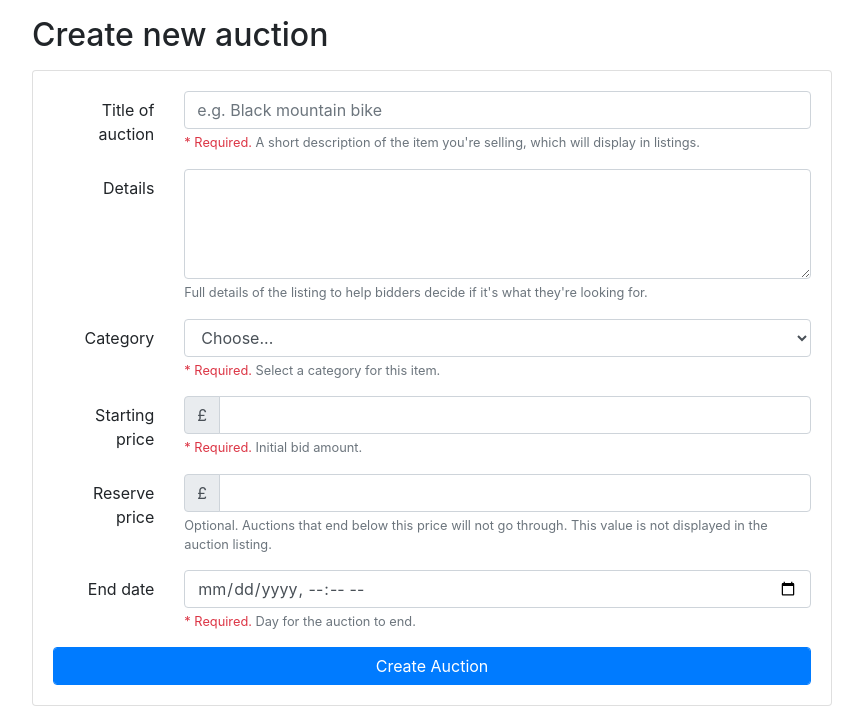
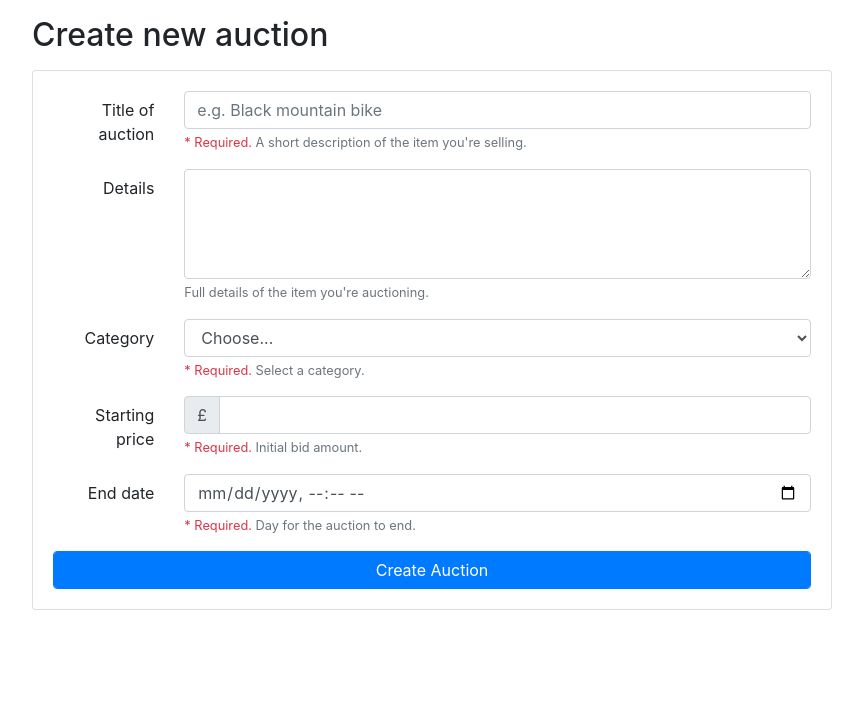
Before and after one commit to Woresy/auction, a PHP site: page /create_auction.php in a window 1280 px wide. Shown: the part 114-830 px from the top of the page, without its empty margins (208-1071 px from the left). After the commit the page ends 724 px from the top, so only its background shows below. Run offline with PHP 8.4, Linux system fonts and the light colour scheme.

Commit message:
change in create_auction

```diff
--- a/create_auction.php
+++ b/create_auction.php
@@ -1,94 +1,83 @@
 <?php include_once("header.php")?>
-
-<?php
-/* (Uncomment this block to redirect people without selling privileges away from this page)
-  // If user is not logged in or not a seller, they should not be able to
-  // use this page.
-  if (!isset($_SESSION['account_type']) || $_SESSION['account_type'] != 'seller') {
-    header('Location: browse.php');
-  }
-*/
-?>
-
 <div class="container">
 
-<!-- Create auction form -->
 <div style="max-width: 800px; margin: 10px auto">
   <h2 class="my-3">Create new auction</h2>
   <div class="card">
     <div class="card-body">
-      <!-- Note: This form does not do any dynamic / client-side /
-      JavaScript-based validation of data. It only performs checking after
-      the form has been submitted, and only allows users to try once. You
-      can make this fancier using JavaScript to alert users of invalid data
-      before they try to send it, but that kind of functionality should be
-      extremely low-priority / only done after all database functions are
-      complete. -->
+
       <form method="post" action="create_auction_result.php">
+
+        <!-- Title -->
         <div class="form-group row">
           <label for="auctionTitle" class="col-sm-2 col-form-label text-right">Title of auction</label>
           <div class="col-sm-10">
-            <input type="text" class="form-control" id="auctionTitle" placeholder="e.g. Black mountain bike">
-            <small id="titleHelp" class="form-text text-muted"><span class="text-danger">* Required.</span> A short description of the item you're selling, which will display in listings.</small>
+            <input type="text" class="form-control" id="auctionTitle" name="title" placeholder="e.g. Black mountain bike">
+            <small class="form-text text-muted">
+              <span class="text-danger">* Required.</span> A short description of the item you're selling.
+            </small>
           </div>
         </div>
+
+        <!-- Details -->
         <div class="form-group row">
           <label for="auctionDetails" class="col-sm-2 col-form-label text-right">Details</label>
           <div class="col-sm-10">
-            <textarea class="form-control" id="auctionDetails" rows="4"></textarea>
-            <small id="detailsHelp" class="form-text text-muted">Full details of the listing to help bidders decide if it's what they're looking for.</small>
+            <textarea class="form-control" id="auctionDetails" name="description" rows="4"></textarea>
+            <small class="form-text text-muted">Full details of the item you're auctioning.</small>
           </div>
         </div>
+
+        <!-- Category -->
         <div class="form-group row">
           <label for="auctionCategory" class="col-sm-2 col-form-label text-right">Category</label>
           <div class="col-sm-10">
-            <select class="form-control" id="auctionCategory">
-              <option selected>Choose...</option>
+            <select class="form-control" id="auctionCategory" name="category">
+              <option value="">Choose...</option>
               <option value="fill">Fill me in</option>
               <option value="with">with options</option>
               <option value="populated">populated from a database?</option>
             </select>
-            <small id="categoryHelp" class="form-text text-muted"><span class="text-danger">* Required.</span> Select a category for this item.</small>
+            <small class="form-text text-muted">
+              <span class="text-danger">* Required.</span> Select a category.
+            </small>
           </div>
         </div>
+
+        <!-- Starting price -->
         <div class="form-group row">
           <label for="auctionStartPrice" class="col-sm-2 col-form-label text-right">Starting price</label>
-          <div class="col-sm-10">
-	        <div class="input-group">
-              <div class="input-group-prepend">
-                <span class="input-group-text">£</span>
-              </div>
-              <input type="number" class="form-control" id="auctionStartPrice">
-            </div>
-            <small id="startBidHelp" class="form-text text-muted"><span class="text-danger">* Required.</span> Initial bid amount.</small>
-          </div>
-        </div>
-        <div class="form-group row">
-          <label for="auctionReservePrice" class="col-sm-2 col-form-label text-right">Reserve price</label>
           <div class="col-sm-10">
             <div class="input-group">
               <div class="input-group-prepend">
                 <span class="input-group-text">£</span>
               </div>
-              <input type="number" class="form-control" id="auctionReservePrice">
+              <input type="number" class="form-control" id="auctionStartPrice" name="startprice">
             </div>
-            <small id="reservePriceHelp" class="form-text text-muted">Optional. Auctions that end below this price will not go through. This value is not displayed in the auction listing.</small>
+            <small class="form-text text-muted">
+              <span class="text-danger">* Required.</span> Initial bid amount.
+            </small>
           </div>
         </div>
+
+        <!-- End date -->
         <div class="form-group row">
           <label for="auctionEndDate" class="col-sm-2 col-form-label text-right">End date</label>
           <div class="col-sm-10">
-            <input type="datetime-local" class="form-control" id="auctionEndDate">
-            <small id="endDateHelp" class="form-text text-muted"><span class="text-danger">* Required.</span> Day for the auction to end.</small>
+            <input type="datetime-local" class="form-control" id="auctionEndDate" name="enddate">
+            <small class="form-text text-muted">
+              <span class="text-danger">* Required.</span> Day for the auction to end.
+            </small>
           </div>
         </div>
+
         <button type="submit" class="btn btn-primary form-control">Create Auction</button>
+
       </form>
+
     </div>
   </div>
 </div>
 
 </div>
-
-
 <?php include_once("footer.php")?>
```
Also changed, not shown: create_auction_result.php (+71 -20 lines).
